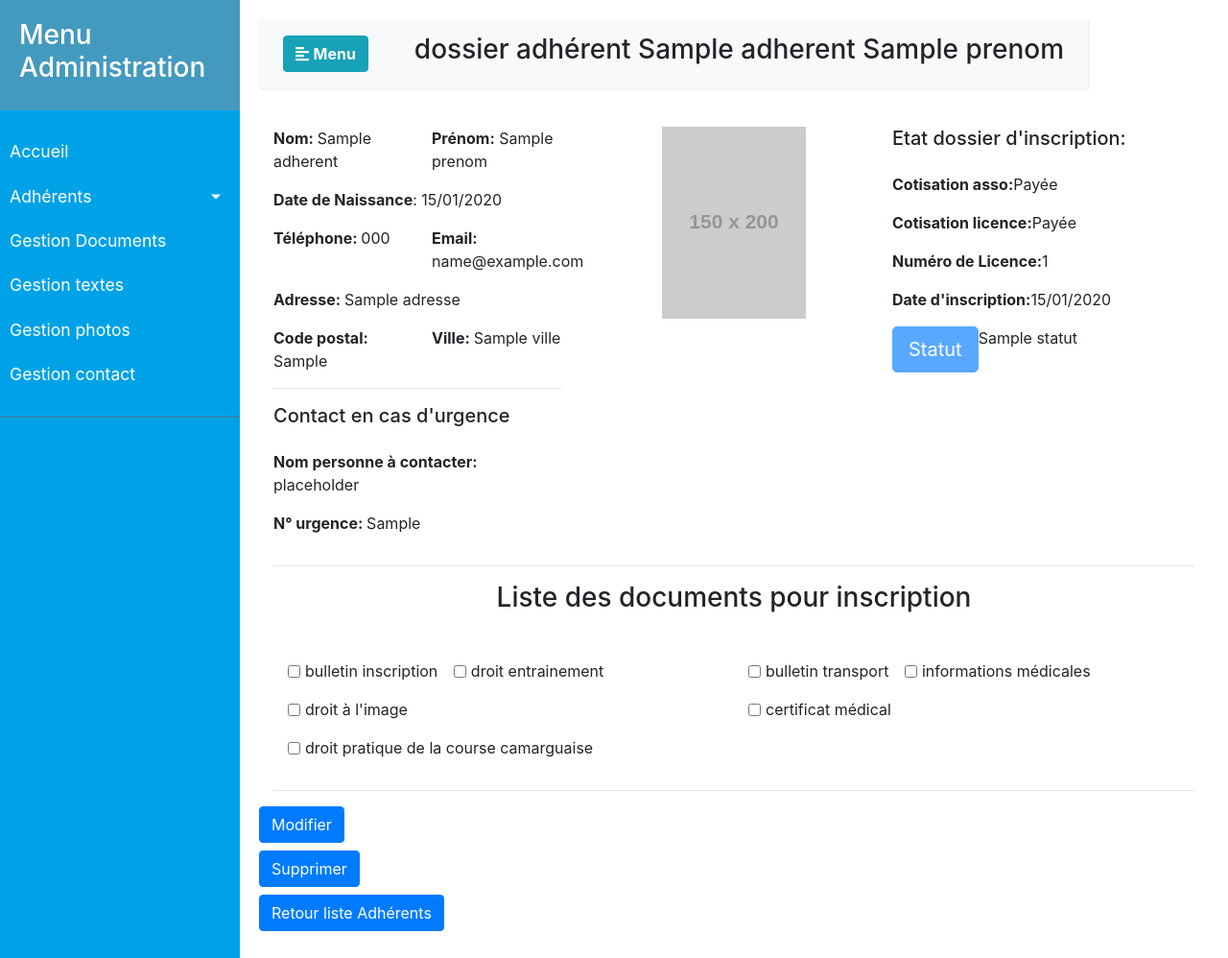
After one commit to DaliHK/RaseteursMiramas, a Symfony app: template templates/adherent/show.html.twig in a window 1280 px wide. The commit adds this page. Shown: the whole page at 96% size. Run offline with Twig, Linux system fonts and the light colour scheme; the template is opened without the code that fills it: most values are stand-ins (such as "Sample title", 1, 10 or a date in 2020); grey boxes labelled with a size stand in for pictures from a placeholder-image service; some libraries are stand-ins or nearby versions.

Commit message:
crud liste et dossier adherent ok

```diff
--- a/public/css/styleSidebar.css
+++ b/public/css/styleSidebar.css
@@ -2,7 +2,9 @@
     DEMO STYLE
 */
 
-
+span{
+    font-weight: bold;
+}
 
 a,
 a:hover,
--- a/src/Controller/AdminListeAdherentController.php
+++ b/src/Controller/AdminListeAdherentController.php
@@ -15,7 +15,7 @@ class AdminListeAdherentController extends AbstractController
 
 
     /**
-     * @Route("/admin/liste_adherent", name="admin_liste_adherent")
+     * @Route("/admin/liste", name="admin_liste")
      */
     public function index(AdherentRepository $repo, Request $request )
     {
--- /dev/null
+++ b/templates/adherent/_delete_form.html.twig
@@ -0,0 +1,5 @@
+<form method="post" action="{{ path('adherent_delete', {'id': adherent.id}) }}" onsubmit="return confirm('Are you sure you want to delete this item?');">
+    <input type="hidden" name="_method" value="DELETE">
+    <input type="hidden" name="_token" value="{{ csrf_token('delete' ~ adherent.id) }}">
+    <button class="btn btn-primary mt-2">Supprimer</button>
+</form>
--- /dev/null
+++ b/templates/adherent/_form.html.twig
@@ -0,0 +1,4 @@
+{{ form_start(form) }}
+    {{ form_widget(form) }}
+    <button class="btn btn-primary">{{ button_label|default('Save') }}</button>
+{{ form_end(form) }}
--- /dev/null
+++ b/templates/adherent/show.html.twig
@@ -0,0 +1,167 @@
+{% extends 'baseAdmin.html.twig' %}
+
+{% block title %}Dossier Adhérent {% endblock %}
+
+
+
+{% block body %}
+{% block content %}
+
+                    <!-- We'll fill this with dummy content -->
+                    <nav class="navbar navbar-expand-lg navbar-light bg-light navbar-text">
+                            <div class="container">
+
+                                <button type="button" id="sidebarCollapse" class="btn btn-info">
+                                    <i class="fas fa-align-left"></i>
+                                    <span>Menu</span>
+                                </button>
+                                 <h3 class="ml-5">dossier adhérent {{ adherent.nom }} {{ adherent.prenom }}</h3>
+                            </div>
+                    </nav>
+                    {% endblock %}
+
+
+<div class="container-fluid">
+    <div class="row">
+        <div class="col-sm-4">
+            <div class="row mb-3">
+                <div class="col-6">
+                    <span>Nom: </span>{{ adherent.nom }}
+                </div>
+                <div class="col-6">
+                   <span>Prénom:</span> {{ adherent.prenom }}
+                </div>
+            </div>
+            <div class="row mb-3">
+                <div class="col">
+                    <span>Date de Naissance</span>: {{ adherent.dateNaissance ? adherent.dateNaissance | date('d/m/Y') }}
+                </div>
+            </div>
+            <div class="row mb-3">
+                <div class="col-md-6">
+                    <span>Téléphone: </span> {{ adherent.telephone }}
+                </div>
+                <div class="col-md-6">
+                    <span>  Email: </span>{{ adherent.email }}
+                </div>
+            </div>
+            <div class="row mb-3">
+                <div class="col">
+                    <span>Adresse: </span>{{ adherent.adresse }}
+                </div>
+            </div>
+            <div class="row mb-3">
+                <div class="col-md-6">
+                    <span>  Code postal: </span>{{ adherent.cp }}
+                </div>
+                <div class="col-md-6">
+                    <span>   Ville: </span>{{ adherent.ville }}
+                </div>
+            </div>
+            <hr>
+            <div class="row mb-3">
+                <div class="col">
+                <h5 class="mb-2">Contact en cas d'urgence</h5>
+                </div>
+            </div>
+            <div class="row mb-3">
+                 <div class="col">
+                    <span>Nom personne à contacter: </span>placeholder
+                </div>
+            </div>
+            <div class="row mb-3">
+                 <div class="col">
+                    <span> N° urgence: </span>{{ adherent.numeroUrgence }}
+                 </div>
+            </div>
+    </div>
+
+        <div class="col-sm-4 text-center">
+            <img src="http://placehold.it/150x200" class="mb-3">
+        </div>
+
+        <div class="col-sm-4">
+            <div class="row mb-3">
+                <h5 class="mb-2">Etat dossier d'inscription:</h5>
+            </div>
+            <div class="row mb-3">
+                <span>Cotisation asso: </span> {{ adherent.cotisationAsso ? 'Payée' : 'Non payée' }}
+            </div>
+            <div class="row mb-3">
+                <span>Cotisation licence: </span> {{ adherent.cotisationLicence ? 'Payée' : 'Non payée' }}
+            </div>
+            <div class="row mb-3">
+                <span>Numéro de Licence: </span> {{ adherent.numLicence }}
+            </div>
+            <div class="row mb-3">
+                <span class="bg">Date d'inscription: </span> {{ adherent.dateInscription ? adherent.dateInscription | date('d/m/Y') }}
+            </div>
+            <div class="row mb-3">
+                <button class="btn btn-lg btn-primary" disabled>Statut </button> {{ adherent.statut }}
+            </div>
+
+        </div>
+
+
+</div>
+    <hr>
+    <h3  class="text-center">Liste des documents pour inscription</h3>
+     <div class="container">
+            <div class="row mt-5">
+                <div class="col-sm-6">
+            <div class="form-check form-check-inline mb-3">
+                <input class="form-check-input" type="checkbox" id="inlineCheckbox1" value="option1">
+                <label class="form-check-label" for="inlineCheckbox1">bulletin inscription</label>
+            </div>
+            <div class="form-check form-check-inline mb-3">
+                <input class="form-check-input" type="checkbox" id="inlineCheckbox2" value="option2">
+                <label class="form-check-label" for="inlineCheckbox2">droit entrainement</label>
+            </div>
+            <div class="form-check form-check-inline mb-3">
+                    <input class="form-check-input" type="checkbox" id="inlineCheckbox1" value="option1">
+                    <label class="form-check-label" for="inlineCheckbox1">droit à l'image</label>
+                </div>
+                <div class="form-check form-check-inline mb-3">
+                    <input class="form-check-input" type="checkbox" id="inlineCheckbox2" value="option2">
+                    <label class="form-check-label" for="inlineCheckbox2">droit pratique de la course camarguaise</label>
+                </div>
+            </div>
+
+            <div class="col-sm-6">
+                    <div class="form-check form-check-inline mb-3">
+                        <input class="form-check-input" type="checkbox" id="inlineCheckbox1" value="option1">
+                        <label class="form-check-label" for="inlineCheckbox1">bulletin transport</label>
+                    </div>
+                    <div class="form-check form-check-inline mb-3">
+                        <input class="form-check-input" type="checkbox" id="inlineCheckbox2" value="option2">
+                        <label class="form-check-label" for="inlineCheckbox2">informations médicales</label>
+                    </div>
+
+                        <div class="form-check form-check-inline mb-3">
+                            <input class="form-check-input" type="checkbox" id="inlineCheckbox2" value="option2">
+                            <label class="form-check-label" for="inlineCheckbox2">certificat médical</label>
+                        </div>
+            </div>
+            </div>
+        </div>
+
+    <hr>
+    <div class="row">
+        <a href="{{ path('adherent_edit', {'id': adherent.id}) }}" class="btn btn-primary">Modifier</a>
+    </div>
+    <div class="row mb-2">
+        {{ include('adherent/_delete_form.html.twig') }}
+    </div>
+    <div class="row mb-2">
+        <a href="{{ path('adherent_index') }}" class="btn btn-primary">Retour liste Adhérents</a>
+    </div>
+
+
+
+</div>
+
+
+
+
+
+{% endblock %}
--- a/templates/admin_liste_adherent/index.html.twig
+++ b/templates/admin_liste_adherent/index.html.twig
@@ -57,8 +57,7 @@
                                 <td> {{ adherent.numLicence }}</td>
                                 <td> {{ adherent.statut}}</td>
                                 <td>
-                                    <button type="button" class="btn btn-primary btn-sm">Voir</button>
-                                    <button type="button" class="btn btn-secondary btn-sm">Supprimer</button>
+
                                 </td>
                                 </tr>
                             {% endfor %}
--- a/templates/baseAdmin.html.twig
+++ b/templates/baseAdmin.html.twig
@@ -40,11 +40,9 @@
                                     <a href="#pageSubmenu" data-toggle="collapse" aria-expanded="false" class="dropdown-toggle">Adhérents</a>
                                     <ul class="collapse list-unstyled" id="pageSubmenu">
                                         <li>
-                                             <a href="{{ path('admin_liste_adherent')}}">Liste adhérents</a>
+                                             <a href="{{ path('adherent_index')}}">Liste adhérents</a>
                                          </li>
-                                        <li>
-                                            <a href="{{ path('admin_dossier_adherent')}}">Dossier par adhérent</a>
-                                        </li>
+
 
                                     </ul>
                                 </li>
```
Also changed, not shown: src/Controller/AdherentController.php (+78 -36 lines), src/Controller/AdherentUtilisateurController.php (added, +70 -0 lines), src/Controller/AdminDossierAdherentController.php (deleted, +0 -19 lines), src/Form/AdherentType.php (added, +44 -0 lines), templates/adherent/edit.html.twig (added, +27 -0 lines), templates/adherent/index.html.twig (+62 -42 lines), templates/adherent/new.html.twig (renamed from templates/admin_dossier_adherent/index.html.twig, +6 -7 lines), templates/adherentUtilisateur/index.html.twig (added, +48 -0 lines), templates/adherentUtilisateur/adherentregistration.html.twig (renamed from templates/adherent/adherentregistration.html.twig).
